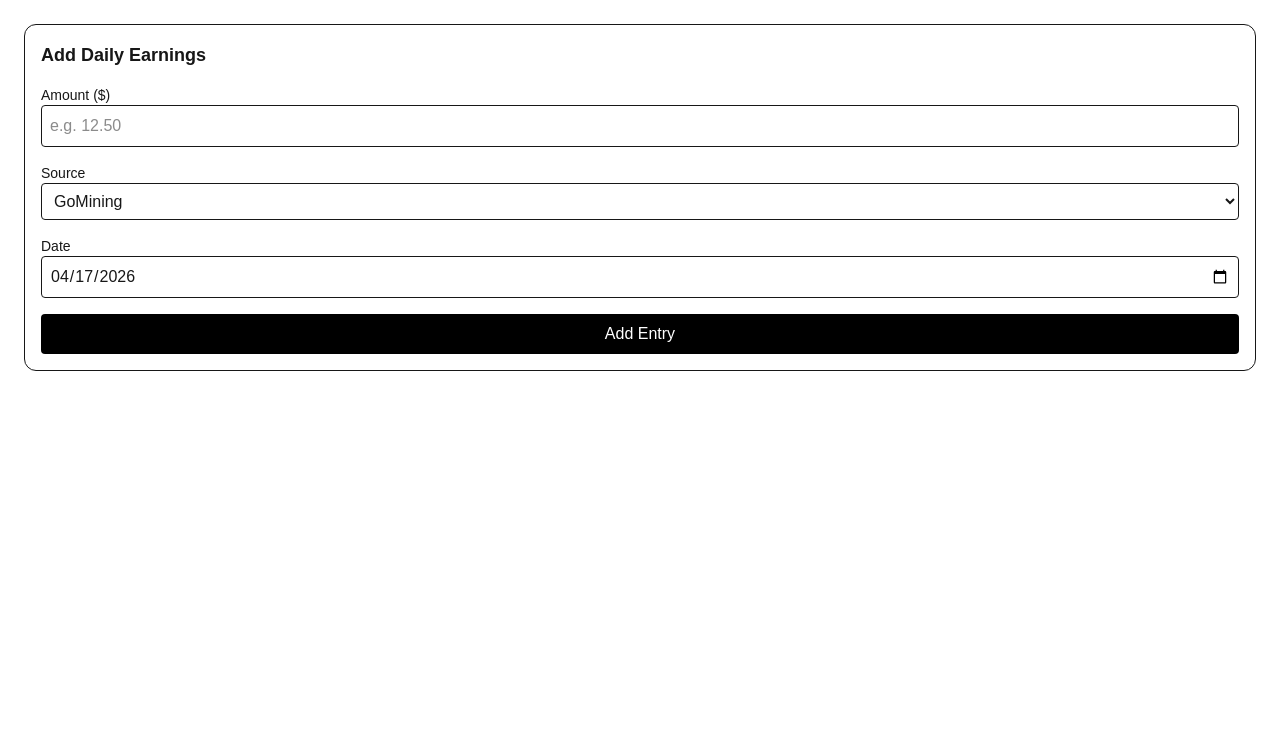
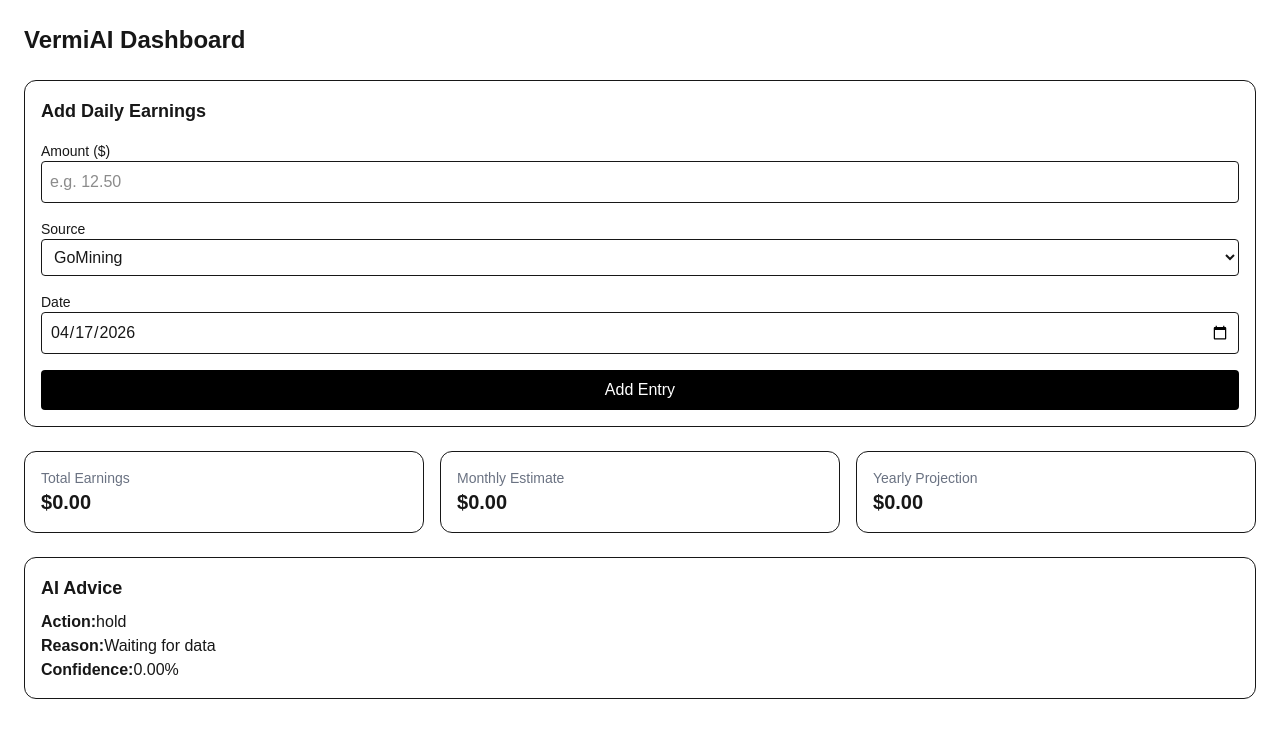
Before and after one commit to Tommysons/vermiai, a Next.js app: page /dashboard in a window 1280 px wide. Shown: the top 738 px of the page. Built offline with nearby package versions, Linux system fonts and the light colour scheme.

Commit message:
Working on formula

```diff
--- a/app/dashboard/page.tsx
+++ b/app/dashboard/page.tsx
@@ -1,9 +1,104 @@
+'use client'
+
+import { useEffect, useMemo, useState } from 'react'
 import EarningsForm from '@/components/EarningForm'
+import { getEarnings } from '@/lib/data/earnings'
+import { getMonthlyEarnings, projectYearly } from '@/lib/utils/calculation'
+import { getAIAdvice } from '@/lib/simulation/aiAdvisor'
+import { calculateROI } from '@/lib/simulation/roi'
 
 export default function Dashboard() {
+  const [total, setTotal] = useState(0)
+  const [roi, setRoi] = useState({
+    minerROI: 0,
+    aprSimpleEarn: 0,
+    tokenAPR: 0,
+  })
+
+  const [ready, setReady] = useState(false)
+
+  const refreshData = () => {
+    const earnings = getEarnings()
+    const totalValue = getMonthlyEarnings(earnings)
+    const roiData = calculateROI(earnings)
+    setTotal(totalValue)
+    setRoi(roiData)
+    setReady(true)
+  }
+
+  useEffect(() => {
+    refreshData()
+  }, [])
+
+  const yearly = projectYearly(total)
+
+  const ai = useMemo(() => {
+    if (!total) {
+      return {
+        action: 'hold',
+        reason: 'Waiting for data',
+        confidence: 0,
+      }
+    }
+
+    return getAIAdvice({
+      cash: total,
+      aprSimpleEarn: roi.aprSimpleEarn,
+      minerROI: roi.minerROI,
+      tokenAPR: roi.tokenAPR,
+    })
+  }, [total, roi])
+
+  //prevent wrong first render
+  if (!ready) {
+    return (
+      <div className='p-6'>
+        <h1 className='text-2xl font-bold'>Loading VermiAI...</h1>
+      </div>
+    )
+  }
+
   return (
-    <div className='p-6'>
-      <EarningsForm />
+    <div className='p-6 space-y-6'>
+      <h1 className='text-2xl font-bold'>VermiAI Dashboard</h1>
+
+      {/* Earnings Form */}
+      <EarningsForm onAdd={refreshData} />
+
+      {/*Stats*/}
+      <div className='grid grid-cols-1 md:grid-cols-3 gap-4'>
+        <div className='p-4 border rounded-xl'>
+          <h2 className='text-sm text-gray-500'>Total Earnings</h2>
+          <p className='text-xl font-semibold'>${total.toFixed(2)}</p>
+        </div>
+
+        <div className='p-4 border rounded-xl'>
+          <h2 className='text-sm text-gray-500'>Monthly Estimate</h2>
+          <p className='text-xl font-semibold'>${total.toFixed(2)}</p>
+        </div>
+
+        <div className='p-4 border rounded-xl'>
+          <h2 className='text-sm text-gray-500'>Yearly Projection</h2>
+          <p className='text-xl font-semibold'>${yearly.toFixed(2)}</p>
+        </div>
+      </div>
+
+      {/* AI Advice */}
+      <div className='p-4 border rounded-xl'>
+        <h2 className='text-lg font-semibold mb-2'>AI Advice</h2>
+        <p>
+          <strong>Action:</strong>
+          {ai.action}
+        </p>
+        <p>
+          <strong>Reason:</strong>
+          {ai.reason}
+        </p>
+        <p>
+          <strong>Confidence:</strong>
+          {(ai.confidence * 100).toFixed(2)}%
+        </p>
+      </div>
     </div>
   )
 }
--- a/components/EarningForm.tsx
+++ b/components/EarningForm.tsx
@@ -4,7 +4,7 @@ import { useState } from 'react'
 import { addEarning } from '@/lib/data/earnings'
 import { EarningSource } from '@/lib/data/types'
 
-export default function EarningsForm() {
+export default function EarningsForm({ onAdd }: { onAdd?: () => void }) {
   const [amount, setAmount] = useState('')
   const [source, setSource] = useState<EarningSource>('gomining')
   const [date, setDate] = useState(() => new Date().toISOString().split('T')[0])
@@ -32,6 +32,9 @@ export default function EarningsForm() {
 
     // reset form
     setAmount('')
+
+    //trigger dashboard update
+    onAdd?.()
   }
 
   return (
--- a/lib/data/earnings.ts
+++ b/lib/data/earnings.ts
@@ -1,15 +1,22 @@
 import { DailyEarning } from './types'
 
-const earnings: DailyEarning[] = []
+const STORE_KEY = 'vermiai_earnings'
+
+export function getEarnings(): DailyEarning[] {
+  if (typeof window === 'undefined') return []
+
+  const stored = localStorage.getItem(STORE_KEY)
+  return stored ? JSON.parse(stored) : []
+}
 
 export function addEarning(entry: DailyEarning) {
-  earnings.push(entry)
-}
+  const current = getEarnings()
+  const updated = [...current, entry]
 
-export function getEarnings() {
-  return earnings
+  localStorage.setItem(STORE_KEY, JSON.stringify(updated))
 }
 
 export function getTotalEarnings() {
+  const earnings = getEarnings()
   return earnings.reduce((sum, e) => sum + e.amountUSD, 0)
 }
--- a/lib/simulation/aiAdivisorV2.ts
+++ /dev/null
@@ -1,38 +0,0 @@
-type Advice = 'buy_miner' | 'stake' | 'hold' | 'compound'
-
-type AIResult = {
-  action: Advice
-  reason: string
-  confidence: number
-}
-
-type Input = {
-  cash: number
-  aprSimpleEarn: number
-  minerROI: number
-  tokenAPR: number
-}
-
-export function getAIAdvice(input: Input): AIResult {
-  const { aprSimpleEarn, minerROI, tokenAPR } = input
-
-  if (minerROI > aprSimpleEarn && minerROI > tokenAPR) {
-    return {
-      action: 'buy_miner',
-      reason: 'Minoer ROI is highest',
-      confidence: 0.75,
-    }
-  }
-  if (aprSimpleEarn > tokenAPR) {
-    return {
-      action: 'stake',
-      reason: 'Simple Earn gives best stable return',
-      confidence: 0.7,
-    }
-  }
-  return {
-    action: 'compound',
-    reason: 'Token rewards are highest',
-    confidence: 0.65,
-  }
-}
--- /dev/null
+++ b/lib/simulation/aiAdvisor.ts
@@ -0,0 +1,60 @@
+import { AIResult, AIInput } from '../data/types'
+
+function calcConfidence(best: number, a: number, b: number): number {
+  const avg = (a + b) / 2
+  const diff = best - avg
+
+  if (diff > 20) return 0.9
+  if (diff > 10) return 0.8
+  if (diff > 5) return 0.7
+  return 0.6
+}
+
+export function getAIAdvice(input: AIInput): AIResult {
+  const { cash, aprSimpleEarn, minerROI, tokenAPR } = input
+
+  //1. no capital -> hold
+  if (cash < 50) {
+    return {
+      action: 'hold',
+      reason: 'Not enough cash to make meaningful investment',
+      confidence: 0.9,
+    }
+  }
+
+  const max = Math.max(minerROI, aprSimpleEarn, tokenAPR)
+
+  //2. market too weak -> hold
+  if (max < 5) {
+    return {
+      action: 'hold',
+      reason: 'All returns are too low',
+      confidence: 0.8,
+    }
+  }
+
+  //3. Miner best
+  if (minerROI === max) {
+    return {
+      action: 'buy_miner',
+      reason: 'Miner ROI is highest',
+      confidence: calcConfidence(minerROI, aprSimpleEarn, tokenAPR),
+    }
+  }
+
+  //4. Stake best
+  if (aprSimpleEarn === max) {
+    return {
+      action: 'stake',
+      reason: 'Simple Earn gives best stable return',
+      confidence: calcConfidence(aprSimpleEarn, minerROI, tokenAPR),
+    }
+  }
+
+  //5. token best -> compound
+  return {
+    action: 'compound',
+    reason: 'Token rewards are highest',
+    confidence: calcConfidence(tokenAPR, minerROI, aprSimpleEarn),
+  }
+}
--- /dev/null
+++ b/lib/simulation/roi.ts
@@ -0,0 +1,29 @@
+import { DailyEarning } from '../data/types'
+
+type ROIResult = {
+  minerROI: number
+  aprSimpleEarn: number
+  tokenAPR: number
+}
+
+export function calculateROI(earnings: DailyEarning[]): ROIResult {
+  const miner = earnings
+    .filter((e) => e.source === 'miner')
+    .reduce((sum, e) => sum + e.amountUSD, 0)
+
+  const staking = earnings
+    .filter((e) => e.source === 'staking')
+    .reduce((sum, e) => sum + e.amountUSD, 0)
+
+  const gomining = earnings
+    .filter((e) => e.source === 'gomining')
+    .reduce((sum, e) => sum + e.amountUSD, 0)
+
+  const total = miner + staking + gomining || 1
+
+  return {
+    minerROI: (miner / total) * 100,
+    aprSimpleEarn: (staking / total) * 100,
+    tokenAPR: (gomining / total) * 100,
+  }
+}
```
Also changed, not shown: lib/data/types.ts (+15 -0 lines), 1 other file (tests, documents, lock files or other folders).
